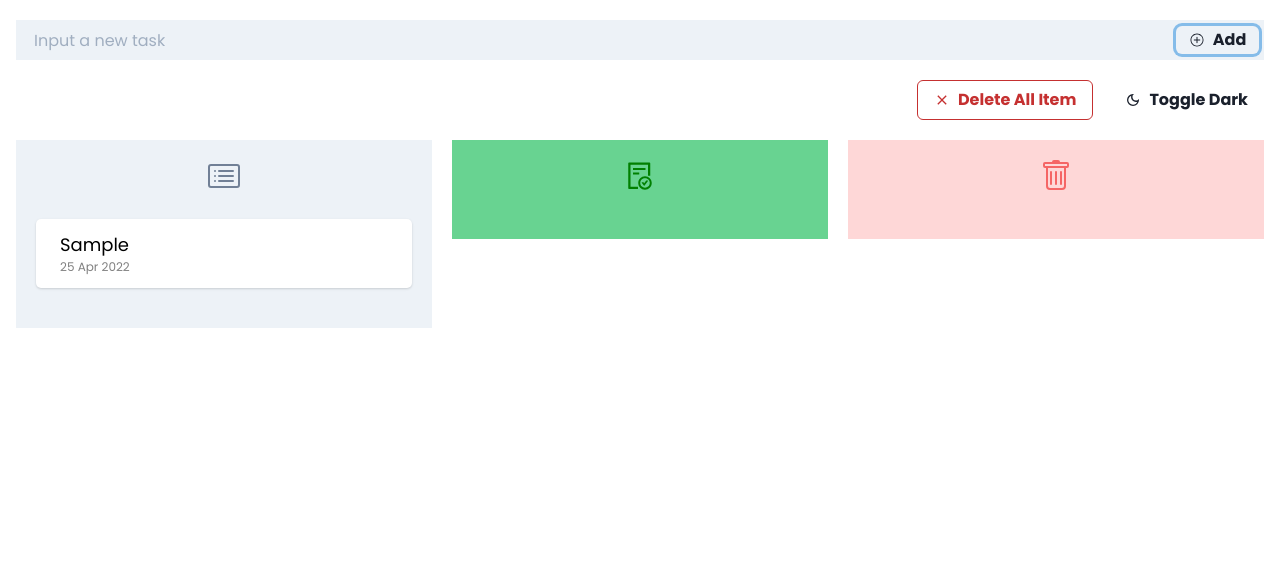
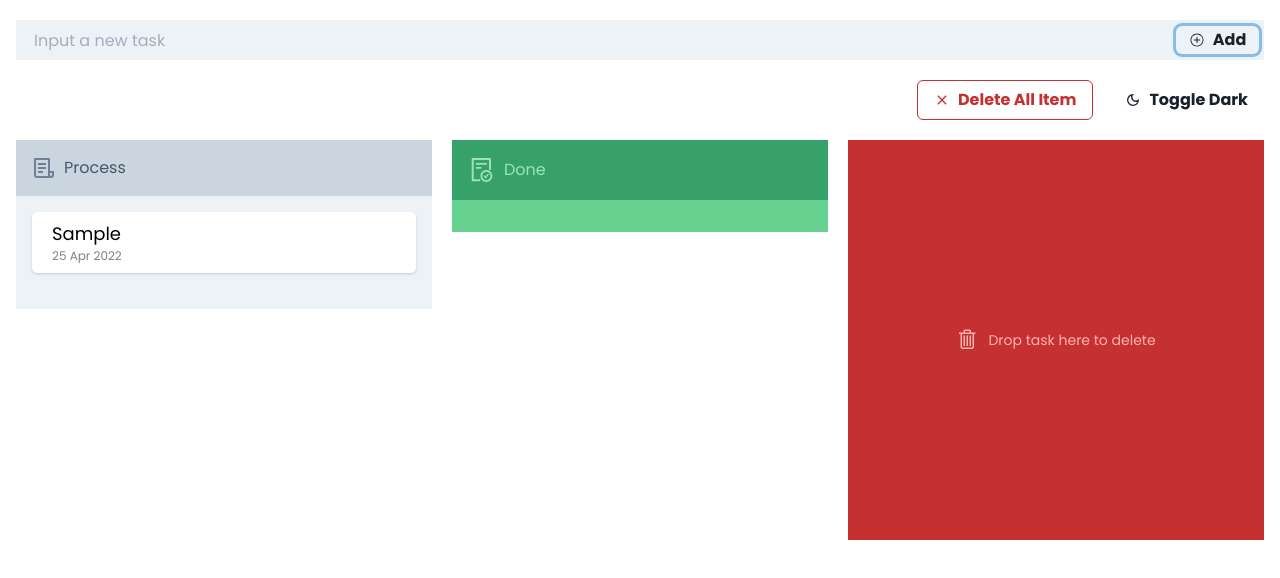
Before and after one commit to vhuy257/nextjs-mongodb, a Next.js app: page / in a window 1280 px wide. Both pictures are taken after typing "Sample" into the empty fields and a click on the button "Add". Shown: the top 578 px of the page. Built offline with nearby package versions, Linux system fonts and the light colour scheme; no server answers; the database is empty.

Commit message:
Fix reorder item

```diff
--- a/components/tasks/ItemTask.js
+++ b/components/tasks/ItemTask.js
@@ -9,7 +9,7 @@ const ItemTask = ({item}) => {
         <ListItem
             boxShadow='base'
             bg={`${item.isComplete ? 'green.100' : 'white'}`}
-            p={[2,3]}
+            p={[3,2]}
             borderRadius={5}
             className={`${styles.taskItem} item--${item._id}`}>
             <Box className="item__left">
--- a/components/tasks/ListTask.js
+++ b/components/tasks/ListTask.js
@@ -13,7 +13,7 @@ const ListTask = ({tasks, conditionFilter,}) => {
     return (
         <>
             <List>
-                {tasks.sort((a, b) => {return a.sortIndex - b.sortIndex}).map((item, key) => item.isComplete === conditionFilter && (
+                {tasks.sort((a,b) => {return a.sortIndex - b.sortIndex} ).map((item, key) => item.isComplete === conditionFilter && (
                     <Draggable key={item._id} draggableId={item._id} index={key}>
                         {(provided, snapshot) => (
                             <div
--- a/components/tasks/TaskDragDropWrapper.js
+++ b/components/tasks/TaskDragDropWrapper.js
@@ -1,5 +1,5 @@
 import React, { useContext } from 'react';
-import { Flex, Box, Icon, useDisclosure } from '@chakra-ui/react'
+import { Flex, Box, Icon, useDisclosure, Heading, Text } from '@chakra-ui/react'
 import ListTask from './ListTask';
 import { DragDropContext, Droppable } from 'react-beautiful-dnd';
 import {
@@ -14,7 +14,8 @@ import {
     UpdateSortOrderService
 } from '../../services/TaskService';
 import { AiOutlineFileDone } from 'react-icons/ai';
-import { BsTrash, BsCardList } from 'react-icons/bs';
+import { VscTrash } from 'react-icons/vsc';
+import { RiFileList3Line } from 'react-icons/ri';
 import { AppContext } from '../../pages';
 import AlertDialog from '../AlertDialog/AlertDialog';
 
@@ -44,10 +45,16 @@ const TaskDragDrop = ({tasks, selectedItemId}) => {
     }
 
     const reOrderList = async(result) => {
-        const destinationId = tasks.find((item) => {return item.sortIndex === result.destination.index});
-        const sortObj = { idStart: result.draggableId, startIndex: result.source.index, idEnd: destinationId._id,endIndex: result.destination.index };
-        await UpdateSortOrderService(sortObj);
-        dispatch(redorderListAction(result.source.index, result.destination.index));
+        if(result.source.index === result.destination.index) {
+            return
+        }
+        const list = Array.from(tasks);
+        const [removed] = list.splice(result.source.index, 1);
+        list.splice(result.destination.index, 0, removed);
+        list.map((item, key) => {item.sortIndex = key})
+        const sortObject = {arrayList: list}
+        await UpdateSortOrderService(sortObject);
+        dispatch(redorderListAction({startIndex: result.source.index, endIndex: result.destination.index}));
     }
 
     const onDragEnd = (result) => {
@@ -90,9 +97,13 @@ const TaskDragDrop = ({tasks, selectedItemId}) => {
                                 ref={provided.innerRef}
                                 style={getListStyle(snapshot.isDraggingOver)}
                                 >
-                                <Box bg="gray.100" padding="5">
-                                    <Icon w={8} h={8} color="gray.500" as={BsCardList} mb="5"/>
-                                    <ListTask  tasks={tasks} conditionFilter={false} selectedItemId={selectedItemId} />
+                                <Box bg="gray.100">
+                                    <Flex bg="gray.300" textAlign={'left'} p={4} alignItems='center' alignSelf={'center'}>
+                                        <Icon w={6} h={6} color="gray.500" as={RiFileList3Line} mr="2"/> <Text color="gray.600" alignItems={'center'}>Process</Text>
+                                    </Flex>
+                                    <Box p={4}>
+                                        <ListTask tasks={tasks} conditionFilter={false} selectedItemId={selectedItemId} />
+                                    </Box>
                                 </Box>
                                 {provided.placeholder}
                                 </div>
@@ -105,9 +116,13 @@ const TaskDragDrop = ({tasks, selectedItemId}) => {
                                 ref={provided.innerRef}
                                 style={getListStyle(snapshot.isDraggingOver)}
                                 >
-                                <Box mt="0" mx="5" bg="green.300" padding="5">
-                                    <Icon w={8} h={8} color="green" as={AiOutlineFileDone} mb="5"/>
-                                    <ListTask  tasks={tasks} conditionFilter={true} selectedItemId={selectedItemId} />
+                                <Box mt="0" mx="5" bg="green.300">
+                                    <Flex bg="green.500" textAlign={'left'} p={4} alignItems='center' alignSelf={'center'}>
+                                        <Icon w={7} h={7} color="green.200" as={AiOutlineFileDone} mr="2"/> <Text color="green.200" alignItems={'center'}>Done</Text>
+                                    </Flex>
+                                    <Box p={4}>
+                                        <ListTask  tasks={tasks} conditionFilter={true} selectedItemId={selectedItemId} />
+                                    </Box>
                                 </Box>
                                 {provided.placeholder}
                                 </div>
@@ -120,9 +135,9 @@ const TaskDragDrop = ({tasks, selectedItemId}) => {
                                 ref={provided.innerRef}
                                 style={getListStyle(snapshot.isDraggingOver)}
                                 >
-                                <Box mt="0" bg="red.100" padding="5">
-                                    <Icon color="red.400" w={8} h={8} as={BsTrash} mb="5" />
-                                </Box>
+                                <Flex mt="0" bg="red.600" padding="5" h="400px" flex='1' align={'center'} justify='center'>
+                                    <Icon color="red.200" w={6} h={6} as={VscTrash} mr="2" /> <Text color="red.200" fontSize={'sm'} alignItems={'center'}>Drop task here to delete</Text>
+                                </Flex>
                                 {provided.placeholder}
                                 </div>
                         )}
--- a/pages/api/tasks/sort.js
+++ b/pages/api/tasks/sort.js
@@ -1,4 +1,4 @@
-import  { connectToDatabase } from '../../../lib/mongodb';
+import { connectToDatabase } from '../../../lib/mongodb';
 import { TaskCollectionName } from '../../../lib/constant';
 import { ObjectId } from 'mongodb';
 
@@ -6,8 +6,9 @@ export default async(req, res) => {
     const { db } = await connectToDatabase();
     res.setHeader('Content-Type', 'application/json');
     try {
-        await db.collection(TaskCollectionName).updateOne( {_id: ObjectId(req.body.sortObj.idStart)}, { $set: {sortIndex: req.body.sortObj.endIndex} } );
-        await db.collection(TaskCollectionName).updateOne( {_id: ObjectId(req.body.sortObj.idEnd)}, { $set: {sortIndex: req.body.sortObj.startIndex} } );
+        await req.body.sortObj.arrayList.forEach(element => {
+            db.collection(TaskCollectionName).updateOne( {_id: ObjectId(element._id)}, { $set: {sortIndex: element.sortIndex} } );
+        });
         return res.end(JSON.stringify({updated: "Update done"}));
     } catch (error) {
         res.end(error);
--- a/store/reducer.js
+++ b/store/reducer.js
@@ -47,9 +47,13 @@ function reducer(state, action) {
                 condition: action.payload
             }
         case REORDER_LIST:
+            const result = Array.from(state.tasks);
+            const [removed] = result.splice(action.payload.startIndex, 1);
+            result.splice(action.payload.endIndex, 0, removed);
+
             return {
                 ...state,
-                tasks: state.tasks.sort((a, b) => {return a.sortIndex - b.sortIndex})
+                tasks: result
             }
         case DELETE_ALL_TASK:
             return {...state, tasks: []}
```
